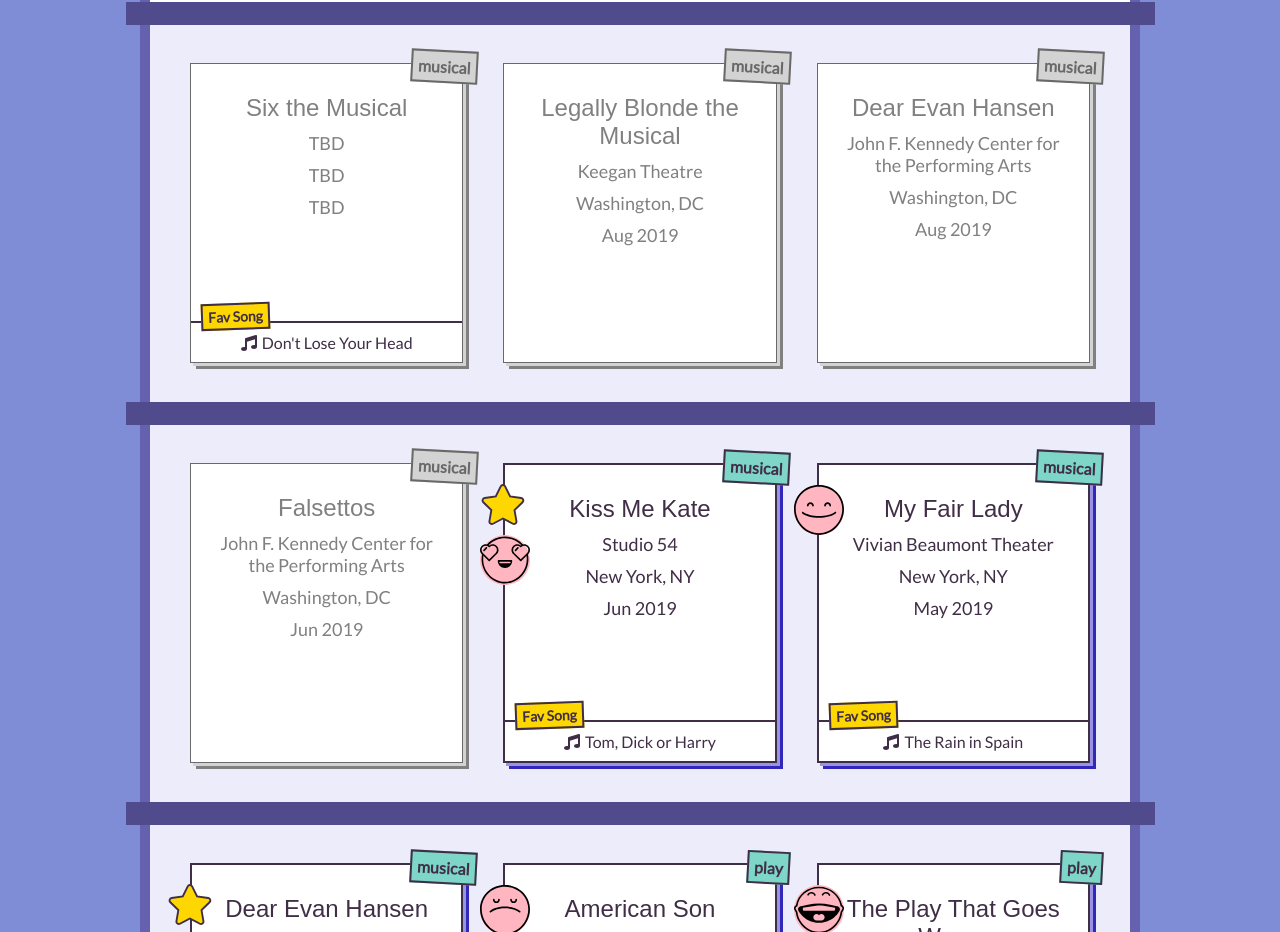
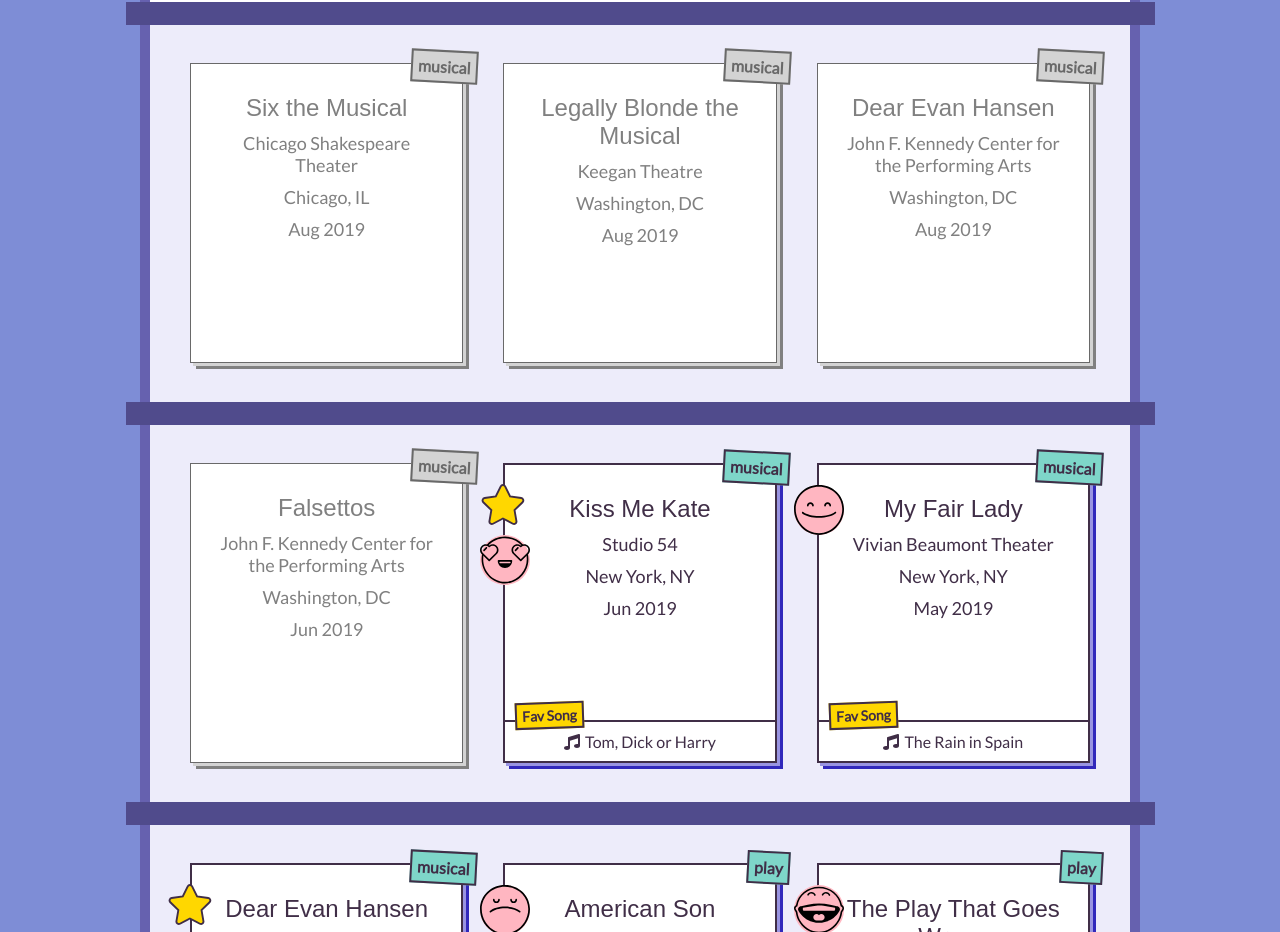
Before and after one commit to brittanyrw/theaterlog, a Vue app: page / in a window 1280 px wide. Shown: the part 858-1790 px from the top of the page. Built offline with nearby package versions, Linux system fonts and the light colour scheme; a web font is replaced by a local one.

Commit message:
Update shows.js

```diff
--- a/src/data/shows.js
+++ b/src/data/shows.js
@@ -2,11 +2,11 @@
 	{
     id: 's62',
     name: "Six the Musical",
-    theater: "TBD",
-    date: "TBD",
-    location: "TBD",
+    theater: "Chicago Shakespeare Theater",
+    date: "Aug 2019",
+    location: "Chicago, IL",
     illustration: 'crown',
-    favSong: 'Don\'t Lose Your Head',
+    favSong: '',
     fav: true,
     upcoming: true,
     multi: 0,
```
